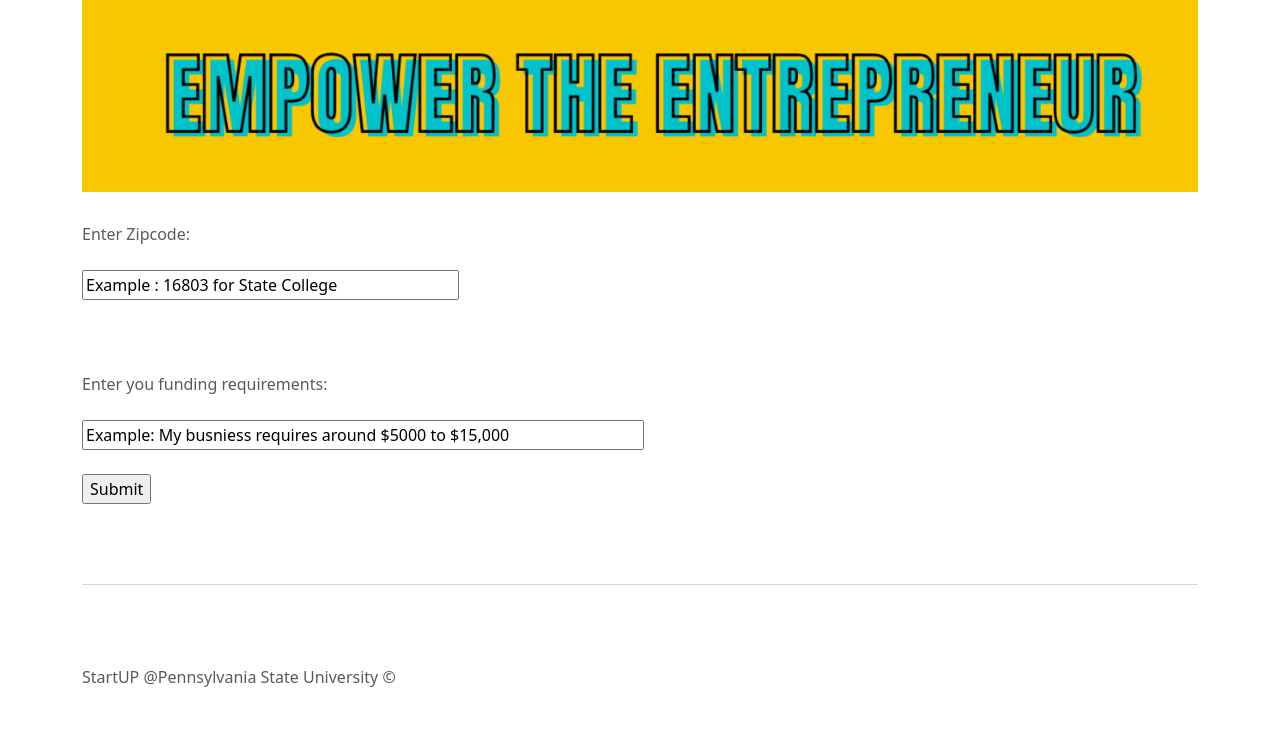
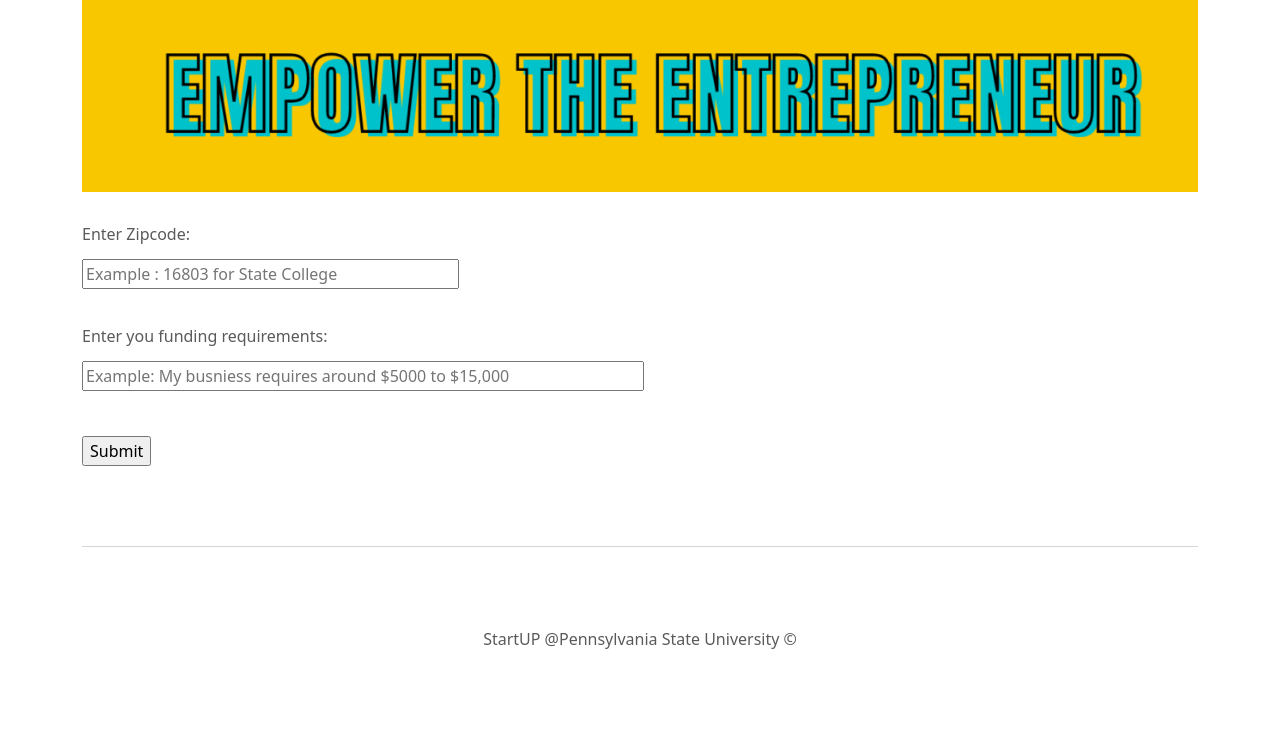
Before and after one commit to JorrgeX/StartUP-website, a Flask app: page / in a window 1280 px wide. Shown: the part 129-882 px from the top of the page. After the commit the page ends 778 px from the top, so only its background shows below. Run offline with Flask 2, Linux system fonts and the light colour scheme; some libraries are stand-ins or nearby versions.

Commit message:
value->placeholder, also add divs on inputs

```diff
--- a/templates/about.html
+++ b/templates/about.html
@@ -54,8 +54,7 @@
 
     <!-- FOOTER -->
     <footer class="container">
-    <!-- <p class="float-end"><a href="#">Back to top</a></p> -->
-        <p> StartUP @Pennsylvania State University &copy;</p>
+        <p style="text-align: center;"> StartUP @Pennsylvania State University &copy;</p>
     </footer>
 </main>
 {% endblock %}
--- a/templates/carousel.css
+++ b/templates/carousel.css
@@ -34,6 +34,7 @@ body {
   min-width: 100%;
   height: 32rem;
 }
+
 
 
 /* MARKETING CONTENT
--- a/templates/contact.html
+++ b/templates/contact.html
@@ -69,8 +69,7 @@
 
     <!-- FOOTER -->
     <footer class="container">
-        <!-- <p class="float-end"><a href="#">Back to top</a></p> -->
-        <p> StartUP @Pennsylvania State University &copy;</p>
+        <p style="text-align: center;"> StartUP @Pennsylvania State University &copy;</p>
     </footer>
 </main>
 {% endblock %}
--- a/templates/index.html
+++ b/templates/index.html
@@ -30,6 +30,27 @@
         .bd-placeholder-img-lg {
           font-size: 3.5rem;
         }
+      }
+
+      #submission:hover {
+        background-color: #f8c702;
+        color: #00c2cb;
+        border-color: #00c2cb;
+      }
+
+      .input-title {
+        margin-top: 30px;
+        margin-bottom: 8px;
+      }
+
+      .input-box {
+        padding-top: 5px;
+        padding-bottom: 5px;
+      }
+
+      .input-submit {
+        margin-top: 40px;
+        margin-bottom: 30px;
       }
     </style>
 
@@ -72,15 +93,25 @@
     <!-- main funtions -->
 
     <form action="{{ url_for('getresults') }}"  method="post">
-      <label for="zipcode">Enter Zipcode:</label><br>
-      <br/>
-      <input size = "35" type="text" id="zipcode" name="zipcode" value="Example : 16803 for State College"><br>
-      <br/><br/><br/>
-      <label for="funding">Enter you funding requirements:</label><br>
-      <br/>
-
-      <input size = "55" type="text" id="funding" name="funding" value="Example: My busniess requires around $5000 to $15,000"><br><br>
-      <input type="submit" value="Submit">
+      <div class="input-title">
+        <label for="zipcode">Enter Zipcode:</label>
+        <br>
+      </div>
+      <div class="input-box">
+        <input size = "35" type="text" id="zipcode" name="zipcode" placeholder="Example : 16803 for State College"> <!-- change from value to placeholder -->
+        <br>
+      </div>
+      <div class="input-title">
+        <label for="funding">Enter you funding requirements:</label>
+        <br>
+      </div>
+      <div class="input-box">
+        <input size = "55" type="text" id="funding" name="funding" placeholder="Example: My busniess requires around $5000 to $15,000"> <!-- change from value to placeholder -->
+        <br>
+      </div>
+      <div class="input-submit">
+      <input type="submit" value="Submit" id="submission">
+      </div>
     </form>
   </div>
 
@@ -93,7 +124,7 @@
 
   <!-- FOOTER -->
   <footer class="container">
-    <p> StartUP @Pennsylvania State University &copy;</p>
+    <p style="text-align: center;"> StartUP @Pennsylvania State University &copy;</p>
   </footer>
 </main>
 {% endblock %}
```
